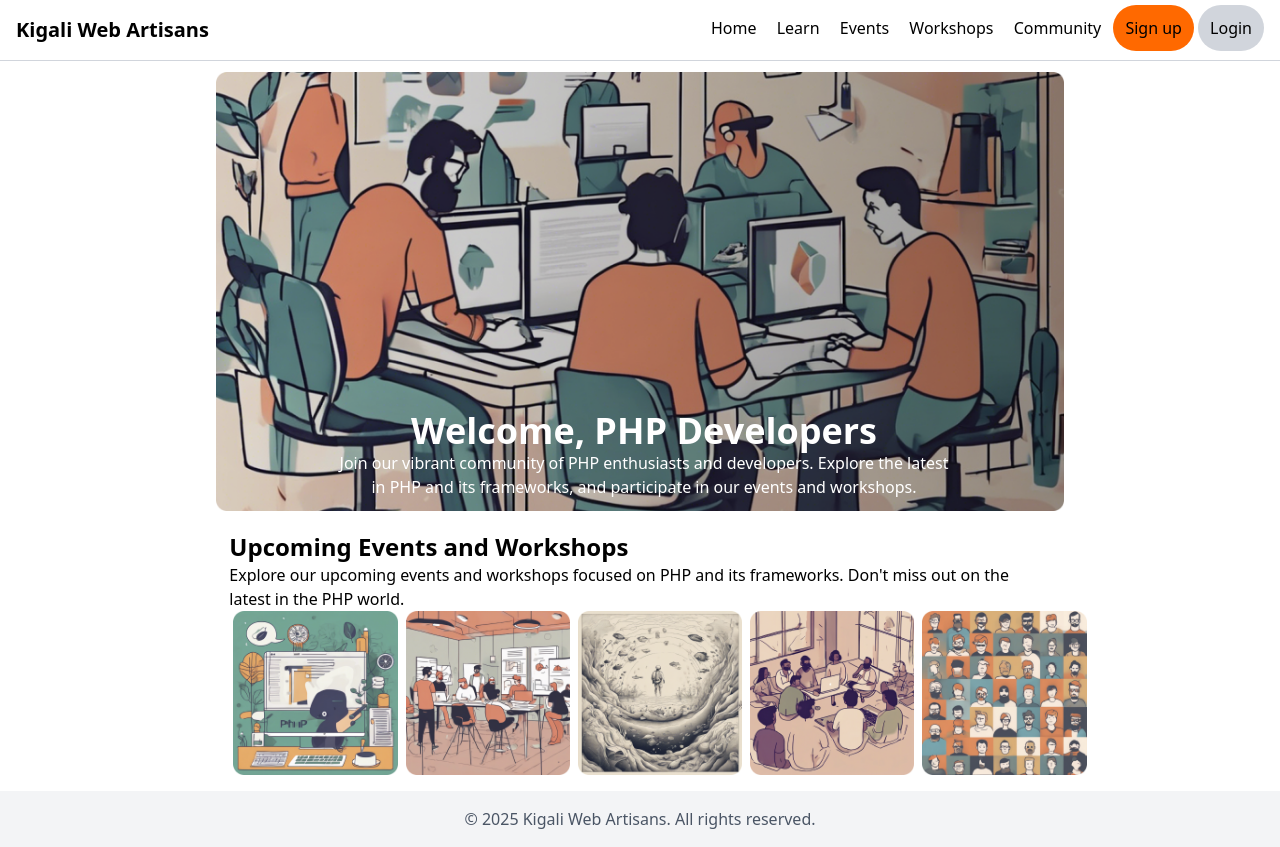
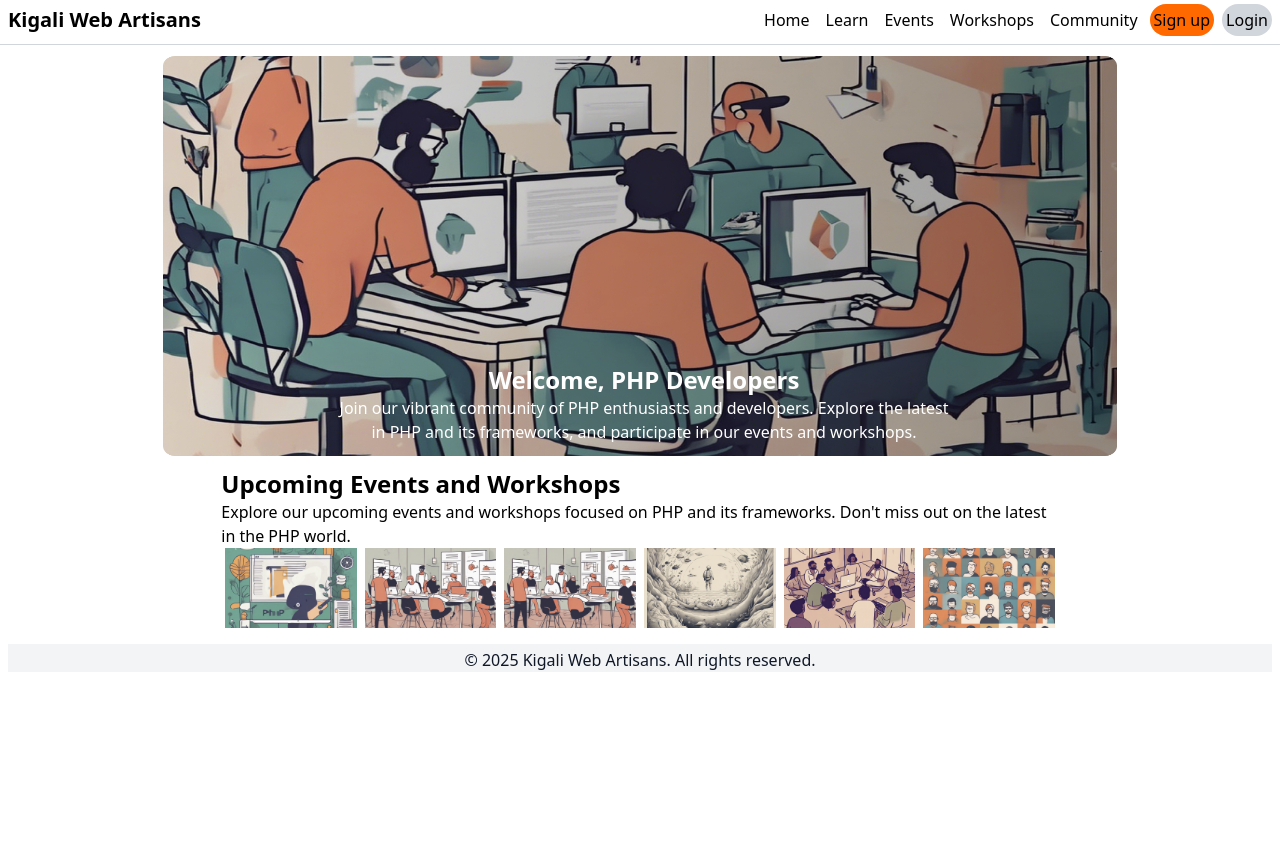
Before and after one commit to MUGWANEZAMANZI/Kigali-Web-Artisans, a PHP site: page / in a window 1280 px wide. After the commit the page ends 670 px from the top, so only its background shows below. Run offline with PHP 8.4, Linux system fonts and the light colour scheme.

Commit message:
Fixing styles and resizing them to 150% desktop standard

```diff
--- a/footer.php
+++ b/footer.php
@@ -1,5 +1,5 @@
-<footer class="bg-gray-100 p-4">
+<footer class="bg-gray-100 pt-1 m-2">
     <div class="container mx-auto">
-        <p class="text-center text-gray-600">© <?php echo date("Y"); ?> Kigali Web Artisans. All rights reserved.</p>
+        <p class="text-center text-gray-900">© <?php echo date("Y"); ?> Kigali Web Artisans. All rights reserved.</p>
     </div>
 </footer>
--- a/header.php
+++ b/header.php
@@ -1,15 +1,17 @@
 <meta name="viewport" content="width=device-width, initial-scale=1.0">
 <script src="https://cdn.jsdelivr.net/npm/@tailwindcss/browser@4"></script>
-<nav><ul class="list-none m-4 flex">
-    <li class="inline text-xl font-bold w-1/2">Kigali Web Artisans</li>
-    <span class="w-1/2 text-right">
-    <li class="inline p-2"><a href="index.php">Home</a></li>
-    <li class="inline p-2"><a href="">Learn</a></li>
-    <li class="inline p-2"><a href="events.php">Events</a></li>
-    <li class="inline p-2"><a href="">Workshops</a></li>
-    <li class="inline p-2"><a href="">Community</a></li>
-    <li class="inline p-3 bg-orange-500 rounded-full"><button>Sign up</button></li>
-    <li class="inline p-3 bg-gray-300 rounded-full"><button>Login</button></li>
-    </span>
-</ul></nav>
-<hr class="border-gray-300 mt-2 h-2 w-full mx-auto" />
+<nav>
+  <ul class="list-none ml-2 mr-2 mt-1 flex flex-wrap items-center justify-between">
+    <li class="text-xl font-bold">Kigali Web Artisans</li>
+    <div class="flex flex-wrap items-center space-x-2">
+      <li class="p-1"><a href="index.php">Home</a></li>
+      <li class="p-1"><a href="">Learn</a></li>
+      <li class="p-1"><a href="events.php">Events</a></li>
+      <li class="p-1"><a href="">Workshops</a></li>
+      <li class="p-1"><a href="">Community</a></li>
+      <li class="p-1 bg-orange-500 rounded-full"><button>Sign up</button></li>
+      <li class="p-1 bg-gray-300 rounded-full"><button>Login</button></li>
+    </div>
+  </ul>
+</nav>
+ <hr class="border-gray-300 mt-2 h-2 w-full mx-auto" />
--- a/index.php
+++ b/index.php
@@ -9,25 +9,25 @@ include 'header.php';
         <title>Kigali Web Artisans</title>
     </head>
     <body>
-    <div class="container mx-auto p-1 relative">
-        <img src="assets/home.png" alt="Kigali Web Artisans" class="w-2/3 h-auto mx-auto">
-        <div class="absolute bottom-0 text-center w-full p-4 bg-opacity-50">
-            <span class="text-white text-center text-4xl block font-bold">Welcome, PHP Developers</span>
+     <div class="container mx-auto p-1 relative">
+        <img src="assets/home.png" alt="Kigali Web Artisans" class="w-3/4 h-2/4 mx-auto">
+        <div class="absolute bottom-0 text-center w-full p-4 bg-opacity-50 ">
+            <span class="text-white text-center text-2xl block font-bold">Welcome, PHP Developers</span>
             <div class="w-1/2 mx-auto text-white">Join our vibrant community of PHP enthusiasts and developers.
                 Explore the latest in PHP and its frameworks, and participate in our events and workshops.</div>
         </div>
     </div>
-    <div class="w-2/3 mx-auto p-4">
+    <div class="w-2/3 mx-auto p-2">
         <h2 class="font-bold text-2xl mx-auto">Upcoming Events and Workshops</h2>
         <h3>Explore our upcoming events and workshops focused on PHP and its frameworks. Don't miss out on the latest in the PHP world.</h3>
 
         <div class="flex">
-            <img src="assets/1.png" alt="Event 1" class="w-1/5 h-auto mx-1">
-            <img src="assets/2.png" alt="Event 2" class="w-1/5 h-auto mx-1">
-            <img src="assets/3.png" alt="Event 3" class="w-1/5 h-auto mx-1">
-            <img src="assets/4.png" alt="Event 4" class="w-1/5 h-auto mx-1">
-            <img src="assets/5.png" alt="Event 5" class="w-1/5 h-auto mx-1">
-
+            <img src="assets/1.png" alt="Event 1" class="w-1/5 mx-1 h-[80px] object-cover">
+            <img src="assets/2.png" alt="Event 2" class="w-1/5 mx-1 h-[80px] object-cover">
+            <img src="assets/2.png" alt="Event 2" class="w-1/5 mx-1 h-[80px] object-cover ">
+            <img src="assets/3.png" alt="Event 3" class="w-1/5 mx-1 h-[80px] object-cover">
+            <img src="assets/4.png" alt="Event 4" class="w-1/5 mx-1 h-[80px] object-cover">
+            <img src="assets/5.png" alt="Event 5" class="w-1/5 mx-1 h-[80px] object-cover">
         </div>
     </div>
 
--- a/sendEmail.php
+++ b/sendEmail.php
@@ -34,7 +34,7 @@ if ($_SERVER["REQUEST_METHOD"] == "POST") {
         $mail->AltBody = "Dear $name,\n\nThank you for registering for the $event event.\n\nBest regards,\nKigali Web Artisans";
 
         $mail->send();
-        echo 'Message has been sent';
+        header('Location: thank_you.php');
     } catch (Exception $e) {
         echo "Message could not be sent. Mailer Error: {$mail->ErrorInfo}";
     }
```
Also changed, not shown: events.php (+5 -2 lines), thank_you.php (added, +24 -0 lines), 1 other file.
